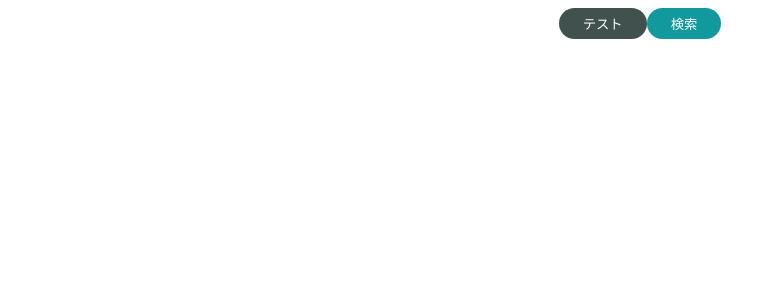
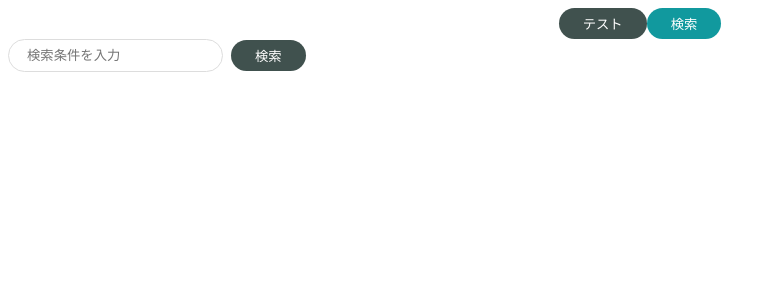
Before and after one commit to gitbarusan/atomic-design-lesson, a React (Create React App) app: page / in a window 1280 px wide. Shown: the top 300 px of the page, without its empty margins (0-776 px from the left). Built offline with nearby package versions, Linux system fonts and the light colour scheme.

Commit message:
molecules作成

```diff
--- a/src/App.js
+++ b/src/App.js
@@ -1,5 +1,6 @@
 import { PrimaryButton } from "./components/atoms/button/PrimaryButton";
 import { SecondaryButton } from "./components/atoms/button/SecondaryButton";
+import { SearchInput } from "./components/molecules/SearchInput";
 import "./styles.css";
 
 export default function App() {
@@ -7,6 +8,8 @@
     <div className="App">
       <PrimaryButton>テスト</PrimaryButton>
       <SecondaryButton>検索</SecondaryButton>
+      <br />
+      <SearchInput />
     </div>
   );
 }
--- /dev/null
+++ b/src/components/atoms/Input.jsx
@@ -0,0 +1,13 @@
+import styled from "styled-components";
+
+export const Input = (props) => {
+  const { placeholder = "" } = props;
+  return <SInput type="text" placeholder={placeholder} />;
+};
+
+const SInput = styled.input`
+  padding: 8px 18px;
+  border: solid #ddd 1px;
+  border-radius: 9999px;
+  outline: none;
+`;
--- /dev/null
+++ b/src/components/molecules/SearchInput.jsx
@@ -0,0 +1,25 @@
+import styled from "styled-components";
+
+import { PrimaryButton } from "../atoms/button/PrimaryButton";
+import { Input } from "../atoms/Input";
+
+export const SearchInput = () => {
+  return (
+    <div>
+      <SContainer>
+        <Input placeholder="検索条件を入力" />
+        <SButtonWrapper>
+          <PrimaryButton>検索</PrimaryButton>
+        </SButtonWrapper>
+      </SContainer>
+    </div>
+  );
+};
+const SContainer = styled.div`
+  display: flex;
+  align-items: center;
+`;
+
+const SButtonWrapper = styled.div`
+  padding-left: 8px;
+`;
```
